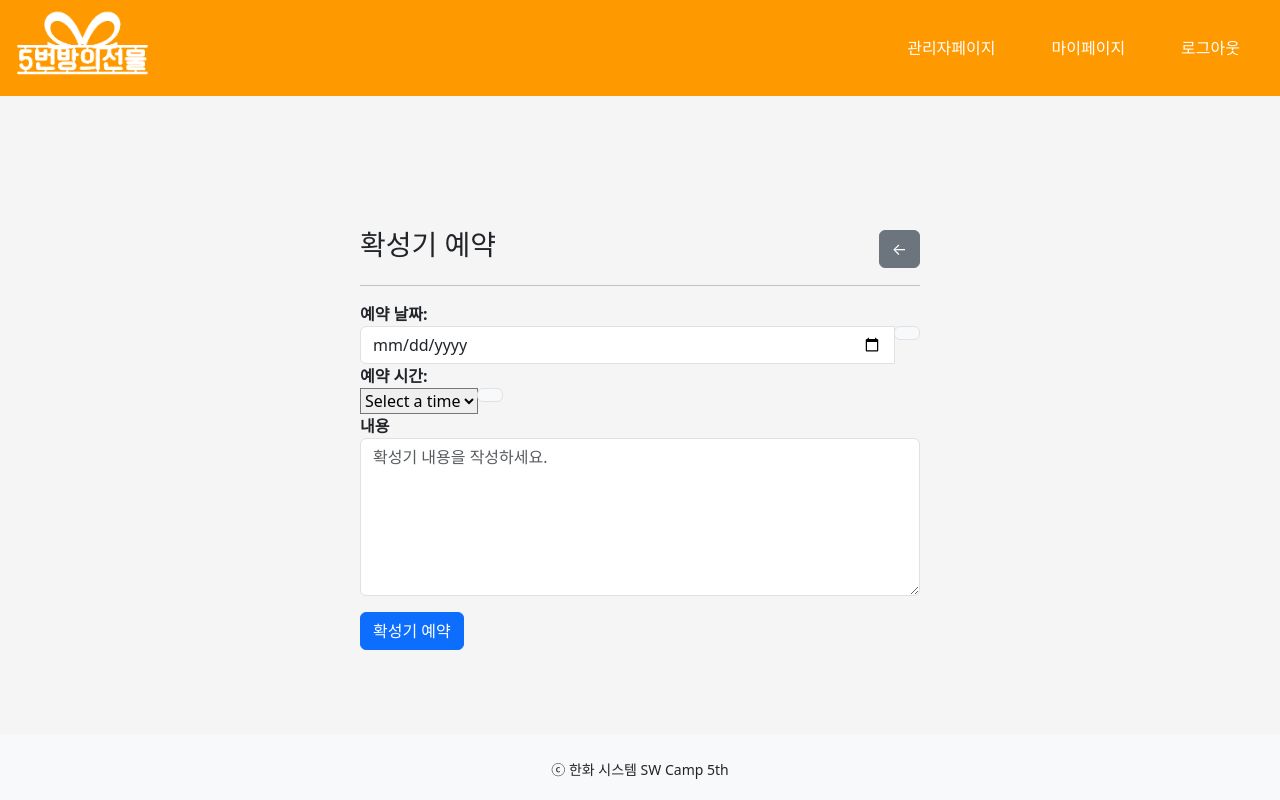
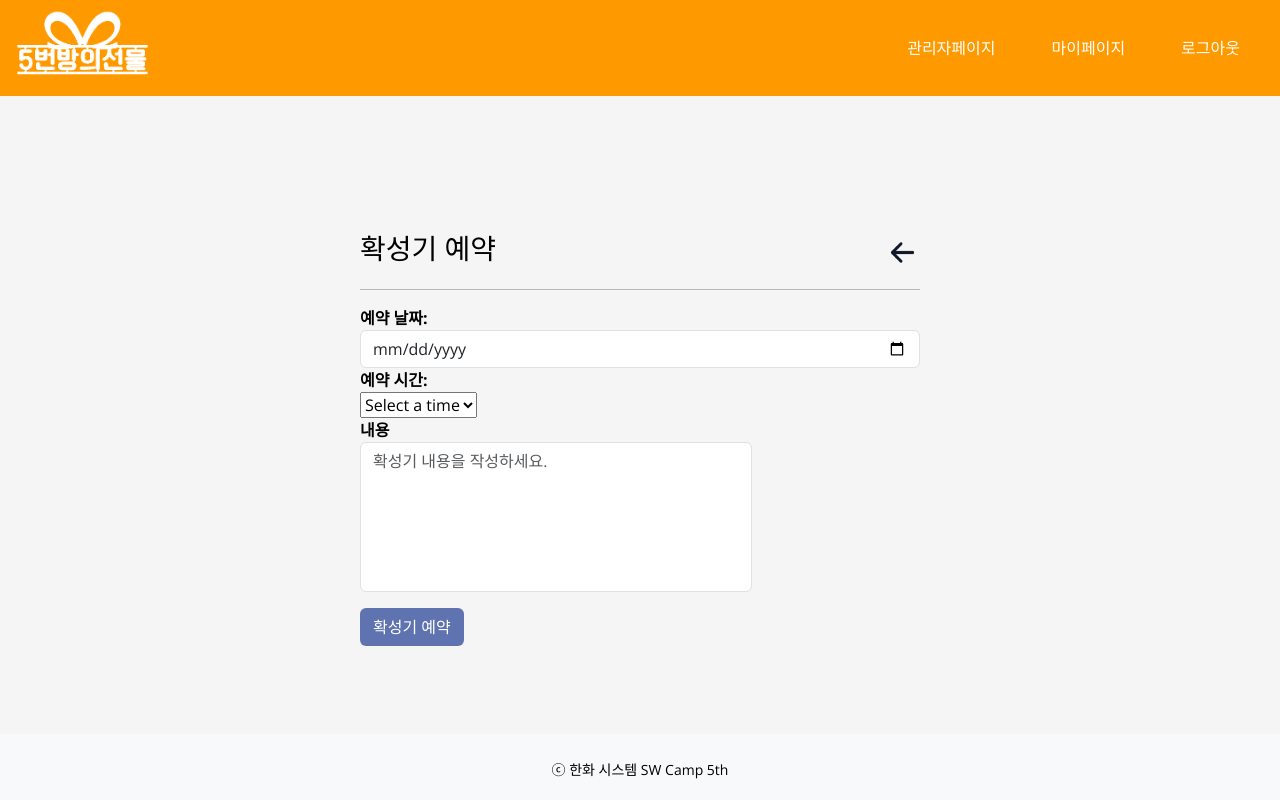
Before and after one commit to beyond-sw-camp/be05-3rd-3team-Miracle_in_cell_No.5, a Vue app in the folder frontend/: page /speaker in a window 1280 px wide. Built offline with nearby package versions, Linux system fonts and the light colour scheme.

Commit message:
feat : speaker page mod and add font and add apis

```diff
--- a/frontend/src/App.vue
+++ b/frontend/src/App.vue
@@ -11,5 +11,13 @@ export default {
 </script>
 
 <style>
+@import url('https://fonts.googleapis.com/css2?family=Open+Sans:ital,wght@0,300..800;1,300..800&display=swap');
+/* @import url('https://fonts.googleapis.com/css2?family=Inconsolata:wght@200..900&family=Open+Sans:ital,wght@0,300..800;1,300..800&display=swap'); */
 
+#app {
+  font-family: "Open Sans", sans-serif;
+  /* -webkit-font-smoothing: antialiased;
+  -moz-osx-font-smoothing: grayscale; */
+  color: black;
+}
 </style>
--- a/frontend/src/apis/post.js
+++ b/frontend/src/apis/post.js
@@ -12,5 +12,8 @@ export default {
     },
     getPostById(postId){
         return axios.get(`/posts/${postId}`,data) ;
+    },
+    getPostsByRoomId(roomId,keyword,category){
+        return axios.get(`/room/${roomId}/search`,keyword,category);
     }
 };
--- a/frontend/src/components/RoomCard.vue
+++ b/frontend/src/components/RoomCard.vue
@@ -3,7 +3,7 @@
       <div class="card">
         <div class="content">
           <div class="img"><img src="img/base.png"></div>
-          <div class="cardContent">
+          <div class="cardcontent">
             <h3>{{ truncate(room.roomName, 11) }}<br><span>{{ truncate(room.introduction, 15) }}</span></h3>
           </div>
         </div>
--- a/frontend/src/css/Header.css
+++ b/frontend/src/css/Header.css
@@ -10,6 +10,7 @@
     width: 50px;
     height: 50px;
     margin-right: 300px;
+    cursor: pointer; /* 여기서 커서 모양을 변경합니다 */
 }
 .nav{
     display: flex;
--- a/frontend/src/css/RoomCard.css
+++ b/frontend/src/css/RoomCard.css
@@ -44,21 +44,18 @@
     object-fit: cover;
   }
 
-  .cardContent h3 {
+  .cardcontent h3 {
     color: rgb(0, 0, 0);
-    text-transform: uppercase;
     letter-spacing: 2px;
-    font-weight: 500;
+    /* font-weight: 500; */
     font-size: 18px;
     text-align: center;
     margin: 20px 0 10px;
     line-height: 1.1em;
   }
 
-  .cardContent h3 span {
+  .cardcontent h3 span {
     font-size: 12px;
-    font-weight: 300;
-    text-transform: initial;
   }
 
   .sci {
--- a/frontend/src/page/EditRoom.vue
+++ b/frontend/src/page/EditRoom.vue
@@ -42,8 +42,8 @@ export default {
         const getRoom = async () =>{
             try{
                 const response = await myRoomsApi.getRoomById(roomId) ;
-                console.log("edit room getRoom res ," ,response.data) ;
-                room.value = { ...response.data };
+                console.log("edit room getRoom res ," ,response.data.data) ;
+                room.value = { ...response.data.data };
             }catch(e){
                 console.log("edit room getRoom error, ",e) ;
             }
@@ -56,8 +56,8 @@ export default {
                     roomName : room.value.roomName,
                     introduction : room.value.introduction
                 }) ;
-                console.log("edit room putRoom res ," ,response.data) ;
-                room.value= response.data ;
+                console.log("edit room putRoom res ," ,response.data.data) ;
+                room.value= response.data.data ;
                 router.go(-1) ;
             }catch(e){
                 console.log("edit room putRoom error, ",e)
--- a/frontend/src/page/SpeakerReservation.vue
+++ b/frontend/src/page/SpeakerReservation.vue
@@ -3,7 +3,8 @@
 
     <div class="d-flex justify-content-between align-items-center mt-5">
         <h3>확성기 예약</h3> <!-- Back button added here -->
-        <a class="btn btn-secondary" href="/">←</a>
+        <!-- <div class="btn btn-secondary" @click="()=>{this.$router.go(-1)}">←</div> -->
+        <div @click="()=>{this.$router.go(-1)}"><img src='img/arrow-left.png' class='arrow-btn'/></div>
     </div>
     <hr>
 
@@ -13,9 +14,9 @@
             <label for="reservationDate"><strong>예약 날짜: </strong></label>
             <div class="input-group">
                 <input type="date" id="reservationDate" class="form-control" required>
-                <div class="input-group-append">
+                <!-- <div class="input-group-append">
                     <span class="input-group-text"><i class="fa fa-calendar"></i></span>
-                </div>
+                </div> -->
             </div>
         </div>
 
@@ -26,19 +27,19 @@
                 <select id="reservationTime" class="custom-select" required>
                     <option value="" disabled selected>Select a time</option>
                 </select>
-                <div class="input-group-append">
+                <!-- <div class="input-group-append">
                     <span class="input-group-text"><i class="fa fa-clock-o"></i></span>
-                </div>
+                </div> -->
             </div>
         </div>
 
         <div class="form-group">
             <label for="content"><strong>내용</strong></label>
-            <textarea class="form-control form-floating mb-3" id="content" rows="6"
+            <textarea class="form-control form-floating mb-3 fixed-size-textarea" id="content" rows="2"
                       placeholder="확성기 내용을 작성하세요." required></textarea>
         </div>
 
-        <button type="submit" class="btn btn-primary">확성기 예약</button>
+        <button type="submit" class="btn reservation-btn">확성기 예약</button>
 
         <!-- <div th:if="${#fields.hasGlobalErrors()}">
             <p class="field-error" th:each="err : ${#fields.globalErrors()}"
@@ -55,11 +56,28 @@ export default {
 </script>
 
 <style scoped>
-
 .custom-container {
     max-width: 600px;
     overflow-y: auto;
     margin: auto;
     padding: 20px;
 }
+.reservation-btn{
+    background-color: #5F73B0;
+    color: white;
+    &:hover{
+        background-color: white;
+        color: black;
+    }
+}
+.fixed-size-textarea {
+  resize: none; /* 리사이즈 비활성화 */
+  width: 70%; /* 원하는 너비로 지정 */
+  height: 150px; /* 원하는 높이로 지정 */
+}
+.arrow-btn{
+    width: 35px;
+    height: 35px;
+    cursor: pointer; /* 여기서 커서 모양을 변경합니다 */
+}
 </style>
--- a/frontend/src/page/ViewRoom.vue
+++ b/frontend/src/page/ViewRoom.vue
@@ -42,8 +42,8 @@ export default {
       try {
         console.log(roomId);
         const response = await myRoomsApi.getRoomById(roomId);
-        console.log(response.data) ;
-        room.value = response.data ;
+        console.log(response.data.data) ;
+        room.value = response.data.data ;
       } catch (error) {
           console.error("Error fetching scraps:", error);
       }
```
Also changed, not shown: frontend/src/apis/admin.js (added, +10 -0 lines), frontend/src/apis/comment.js (added, +13 -0 lines), frontend/src/apis/speaker.js (added, +16 -0 lines), frontend/public/img/arrow-left.png (added), frontend/src/img/arrow-left.png (added).
